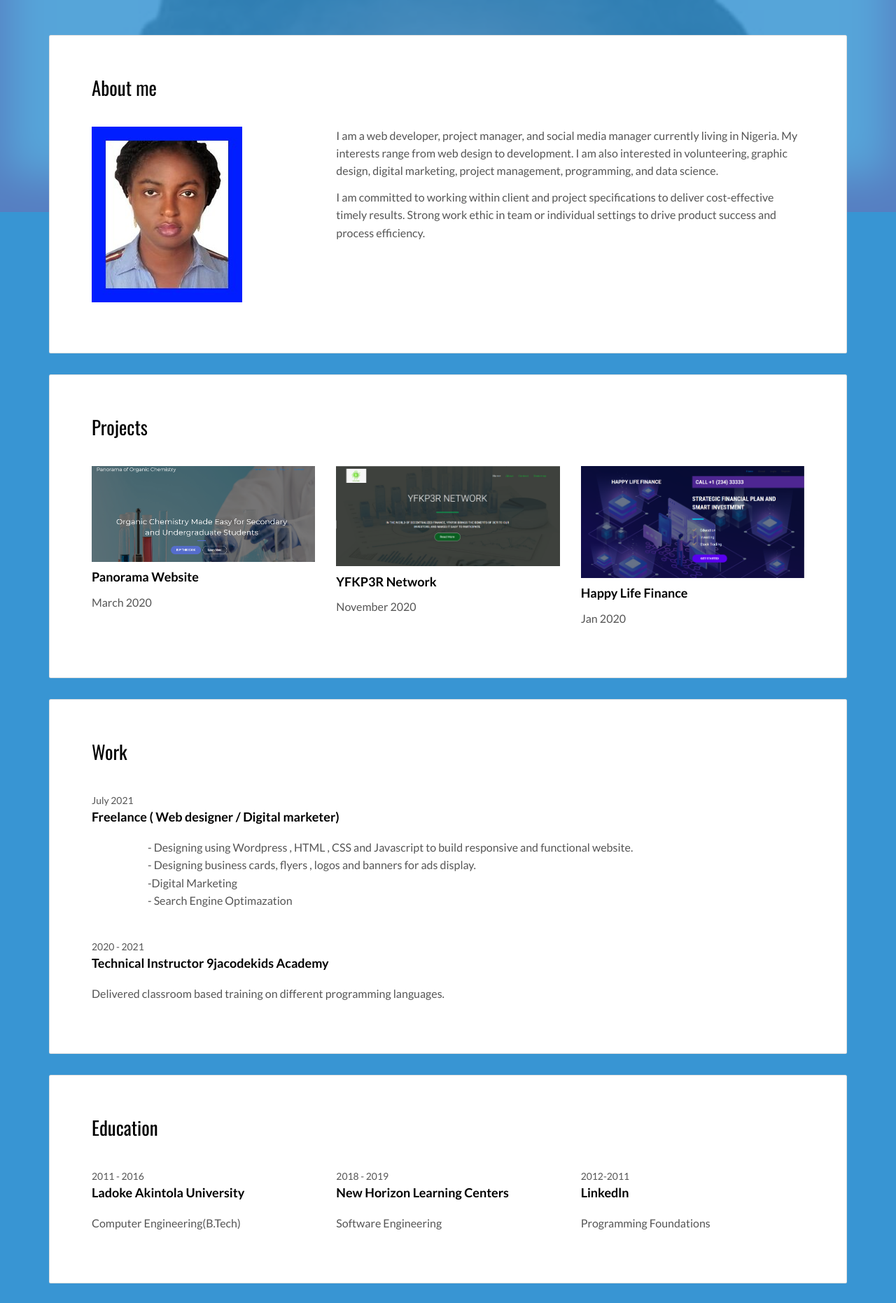
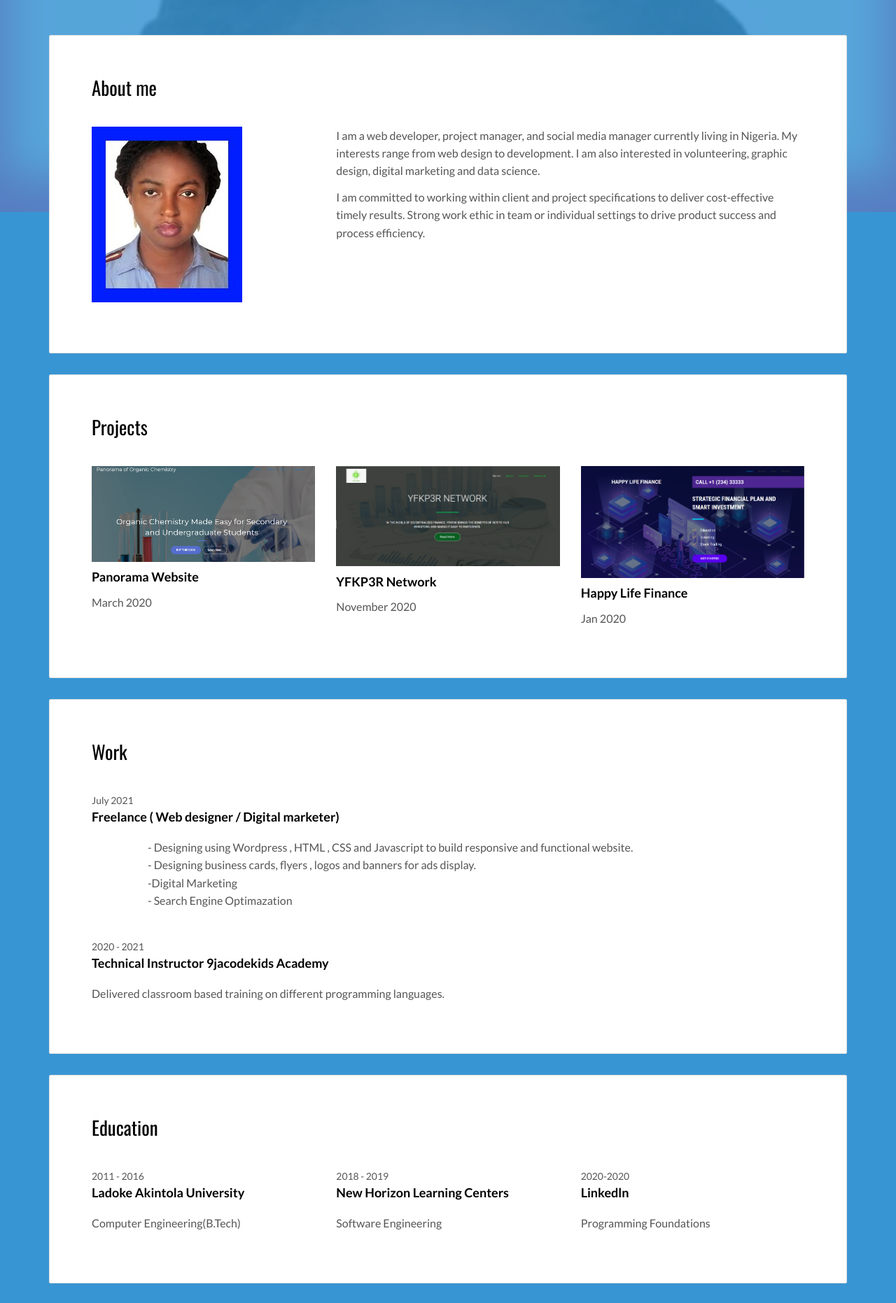
Before and after one commit to abiliteedammy/workportfolio.github.io, a plain HTML site: page index.html in a window 1280 px wide. Shown: the part 257-2119 px from the top of the page at 70% size. Drawn offline with nearby package versions, Linux system fonts and the light colour scheme.

Commit message:
Update index.html

```diff
--- a/index.html
+++ b/index.html
@@ -63,7 +63,7 @@
               </div>
               <div class="col-md-8">
 
-              <p>I am a web developer, project manager, and social media manager currently living in Nigeria. My interests range from web design to development. I am also interested in volunteering, graphic design, digital marketing, project management, programming, and data science.</p>
+              <p>I am a web developer, project manager, and social media manager currently living in Nigeria. My interests range from web design to development. I am also interested in volunteering, graphic design, digital marketing and data science.</p>
               <p> I am committed to working within client and project specifications to deliver cost-effective timely results. Strong work ethic in team or individual settings to drive product success and process efficiency. </p>
 
               </div>
@@ -139,7 +139,7 @@
               </div>
               <div class="col-md-4">
                 <div class="education-experience">
-                  <small class="date">2012-2011</small>
+                  <small class="date">2020-2020</small>
                   <h3 class="h5 date-title">Linkedln</h3>
                   <p>Programming Foundations</p>
                 </div>
```
